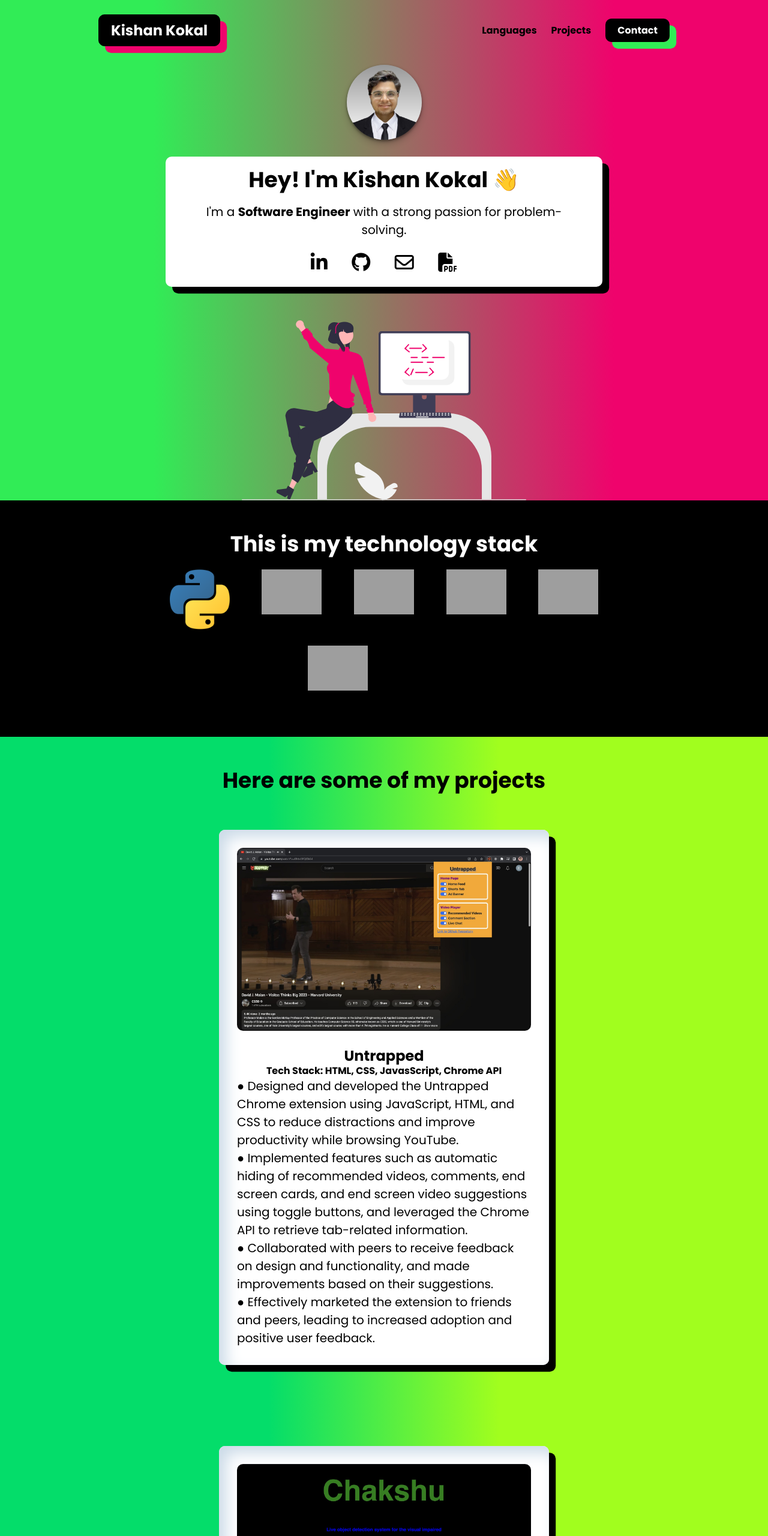
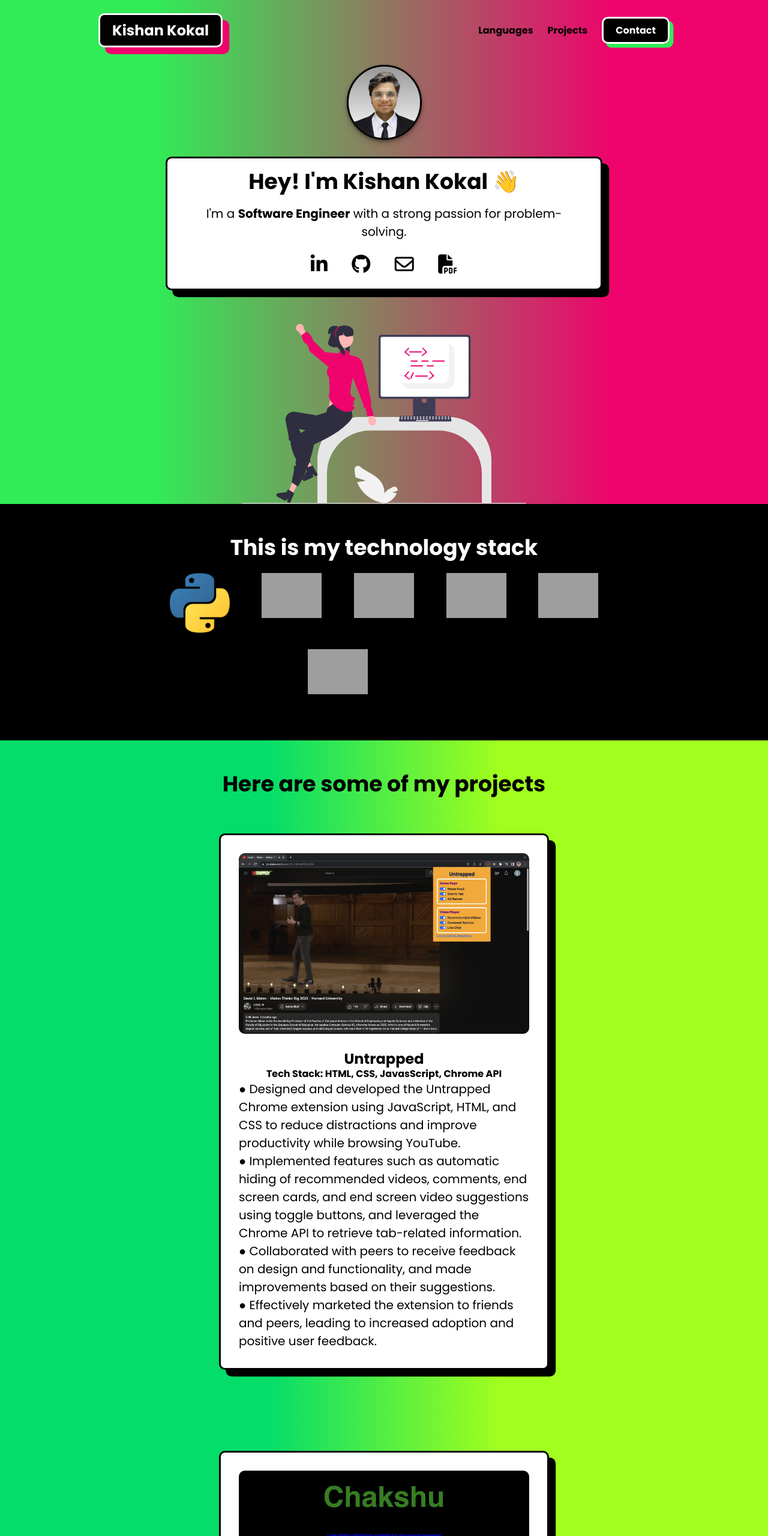
Before and after one commit to KishanKokal/portfolio, a plain HTML site: page index.html in a window 1280 px wide. Shown: the top 2560 px of the page at 60% size. Drawn offline with Linux system fonts and the light colour scheme; grey boxes are pictures that could not be loaded.

Commit message:
Update styles.css

```diff
--- a/styles.css
+++ b/styles.css
@@ -146,26 +146,26 @@ nav {
 }
 
 .nav__link--anchor-primary {
+  border: 3px solid white;
   background-color: black;
   color: white;
   padding: 8px 20px;
   transition: all 300ms ease;
-  box-shadow: 0.7rem 0.7rem #31ec56;
+  box-shadow: 0.4rem 0.4rem #31ec56;
   border-radius: 10px;
 }
 
 .nav__link--anchor-primary:hover {
-  transform: scale(0.9);
-  filter: brightness(80%);
+  box-shadow: none;
 }
 
 .personal__logo {
+  border: 3px solid white;
   color: white;
   background-color: black;
   font-size: 24px;
   margin: 0 12px;
   font-weight: bold;
-  border: 1px solid black;
   padding: 8px 20px;
   box-shadow: 0.7rem 0.7rem #ef036c;
   animation: fade-right 650ms 400ms backwards;
@@ -194,6 +194,7 @@ nav {
 }
 
 .about-me__picture--mask {
+  border: 3px solid black;
   width: 125px;
   height: 125px;
   border-radius: 50%;
@@ -223,6 +224,7 @@ nav {
 }
 
 .about-me__info--inner-container {
+  border: 3px solid black;
   background-color: white;
   padding: 16px 40px;
   box-shadow: 0.7rem 0.7rem black;
@@ -381,13 +383,13 @@ nav {
 }
 
 .project__wrapper {
+  border: 3px solid black;
   max-width: 550px;
   margin: 0 auto;
   position: relative;
   padding: 30px;
   background-color: white;
-  box-shadow: 0.7rem 0.7rem black, 12px 12px 24px 0px #ccdbe8 inset,
-    -12px -12px 24px 0px rgba(255, 255, 255, 0.8) inset;
+  box-shadow: 0.7rem 0.7rem black;
   text-align: center;
   transition: all 450ms ease;
   border-radius: 10px;
@@ -409,10 +411,7 @@ nav {
 
 .project__wrapper:hover {
   transform: scale(1.02);
-  box-shadow: rgba(0, 0, 0, 0.4) 5px 5px, rgba(0, 0, 0, 0.3) 10px 10px,
-    rgba(0, 0, 0, 0.2) 15px 15px, rgba(0, 0, 0, 0.1) 20px 20px,
-    rgba(0, 0, 0, 0.05) 25px 25px, 12px 12px 24px 0px #ccdbe8 inset,
-    -12px -12px 24px 0px rgba(255, 255, 255, 0.8) inset;
+  box-shadow: none;
 }
 
 .project__wrapper p {
```
